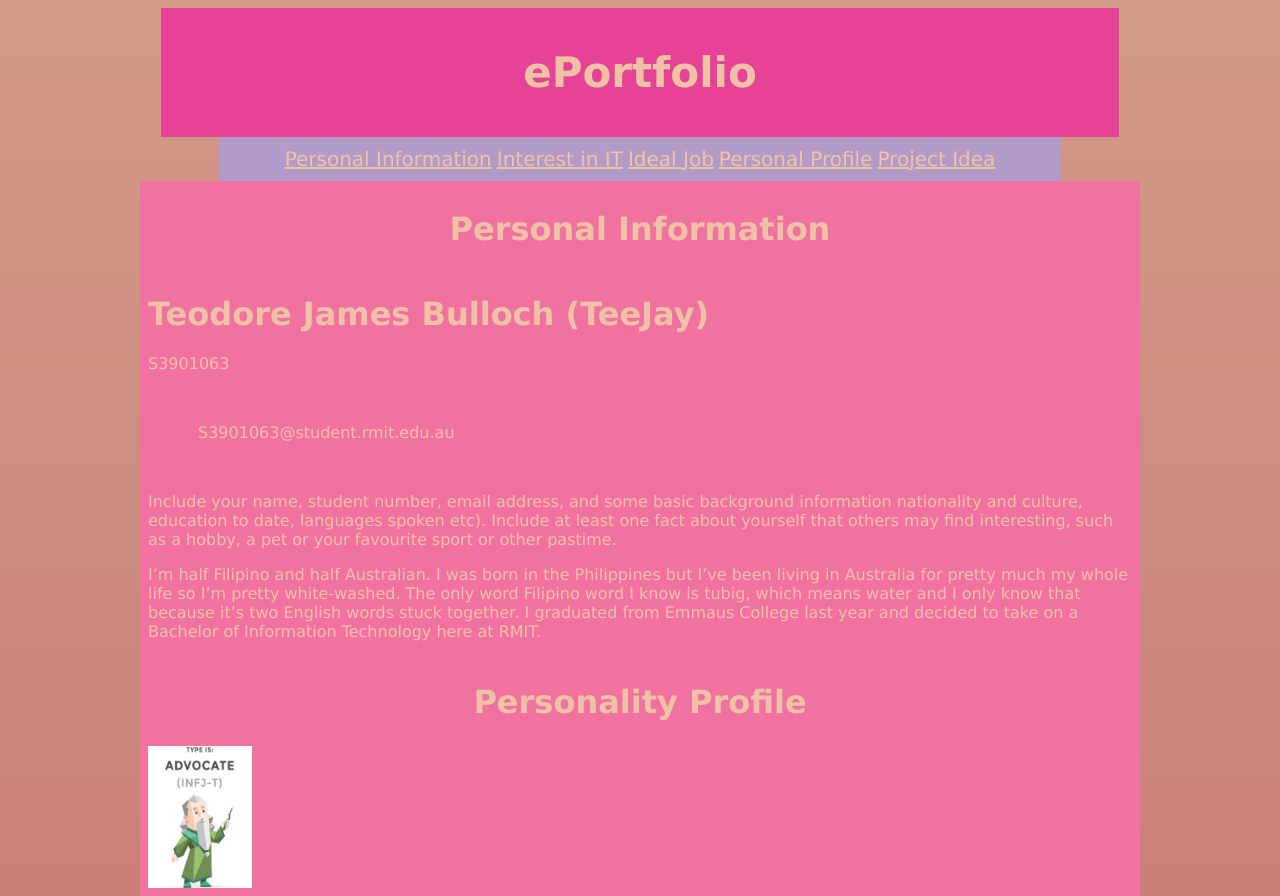
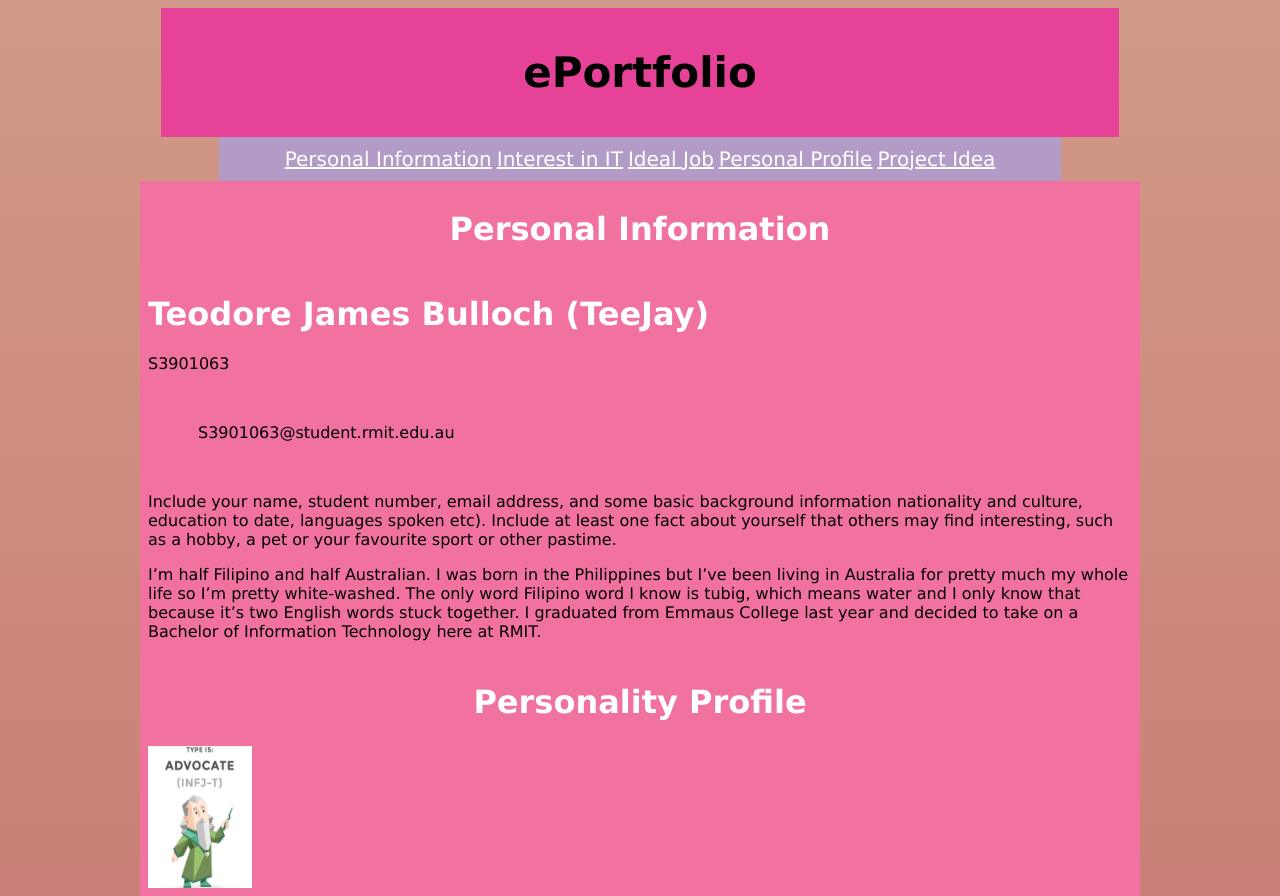
Before and after one commit to TeodoreBulloch/Assignment-1, a plain HTML site: page index.html in a window 1280 px wide. Shown: the top 896 px of the page. Drawn offline with Linux system fonts and the light colour scheme.

Commit message:
Update styles.css

```diff
--- a/styles.css
+++ b/styles.css
@@ -12,8 +12,13 @@ header {
   margin-right: auto;
 }
 h1, h2, p, a    {
-  color: #f0c2a5;
   font-family: verdana;
+  }
+h2, p,   {
+  color: #f0ded3;
+}
+h1, a    {
+  color: white;
   }
 table {
   background-color: #f172a1;
```
